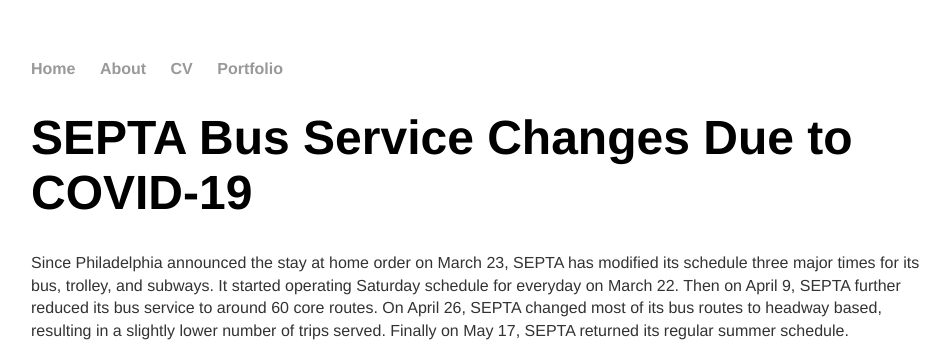
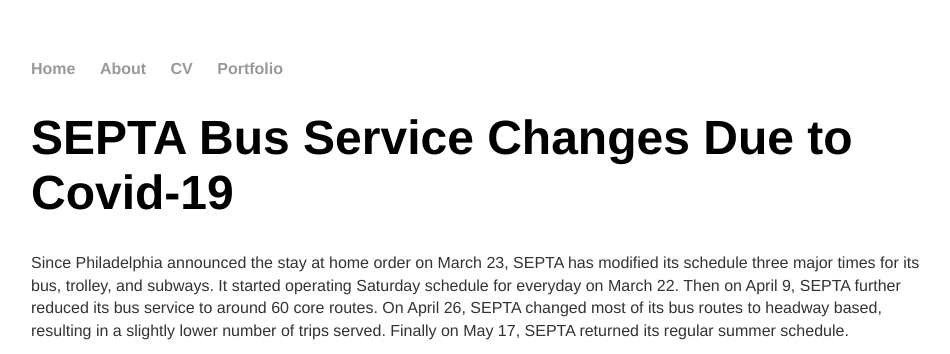
Before and after one commit to tzuyuanw/tzuyuanw.github.io, a Jekyll site: the page built from blog/septaBusCovid19.html, in a window 1280 px wide, cut to the strip 0-354 px from the top of the page. Shown: the whole strip, without its empty margins (161-1111 px from the left). Built offline with Jekyll 4.4.1, drawn with Linux system fonts in a browser that asks for light colours.

```diff
--- a/blog/septaBusCovid19.html
+++ b/blog/septaBusCovid19.html
@@ -1,6 +1,6 @@
 ---
 layout: default
-title: SEPTA Bus Service Changes Due to COVID-19
+title: SEPTA Bus Service Changes Due to Covid-19
 ---
 	<h1>{{ page.title }}</h1>
 	<div class="blurb">
```
